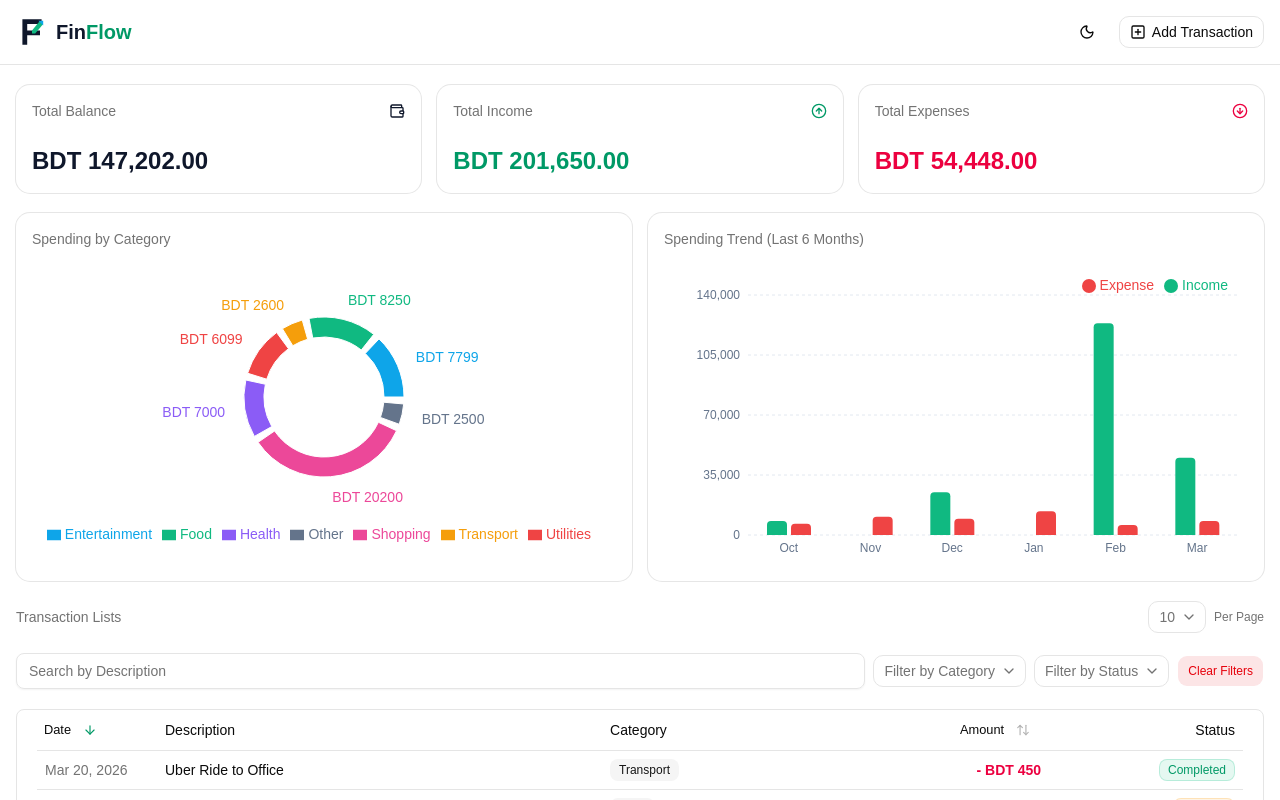
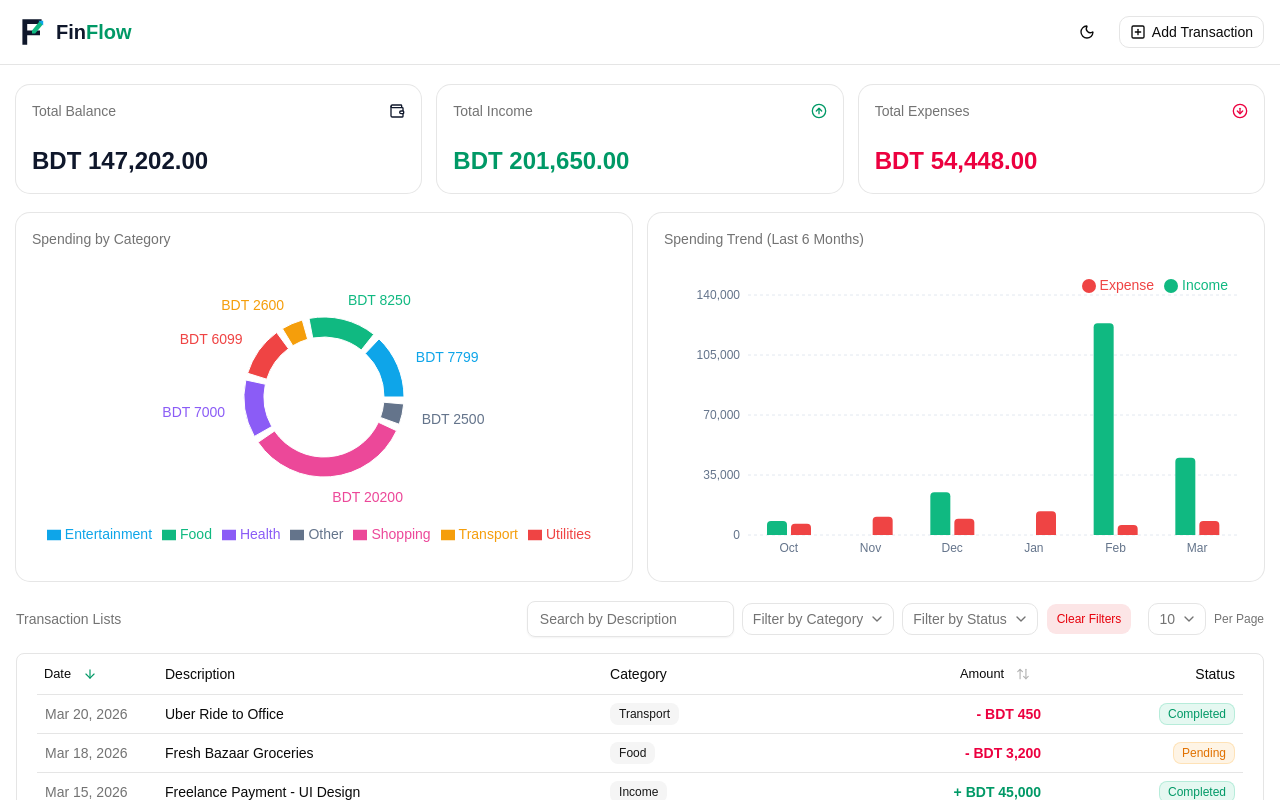
Before and after one commit to shovontanvir/finflow-personal_financial_tracker, a React (Vite) app: page / in a window 1280 px wide. Shown: the top 800 px of the page. Built offline with nearby package versions, Linux system fonts and the light colour scheme.

Commit message:
feat: remove debug logging and adjust FilterAndSearchComponent visibility in App component

```diff
--- a/src/App.tsx
+++ b/src/App.tsx
@@ -25,8 +25,6 @@ const App = () => {
     return <div>Error loading transactions.</div>;
   }
 
-  console.log({ transactions, monthlyData });
-
   return (
     <main>
       <Header />
@@ -49,10 +47,13 @@ const App = () => {
             </h3>
 
             <div className="flex items-center gap-4">
+              <div className="hidden md:block">
+                <FilterAndSearchComponent />
+              </div>
               <PageSizeSelector />
             </div>
           </div>
-          <div className="my-5">
+          <div className="my-5 block md:hidden">
             <FilterAndSearchComponent />
           </div>
           <TransactionTable transactions={transactions} />
```
